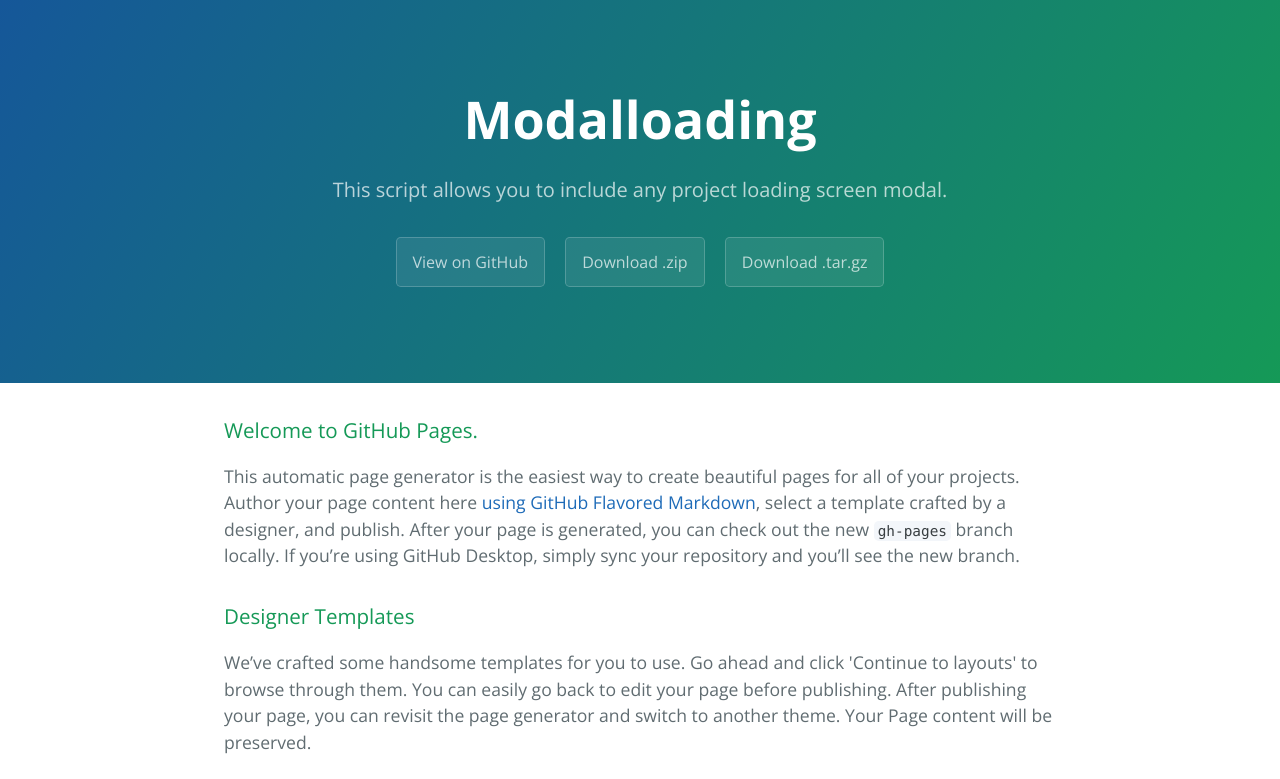
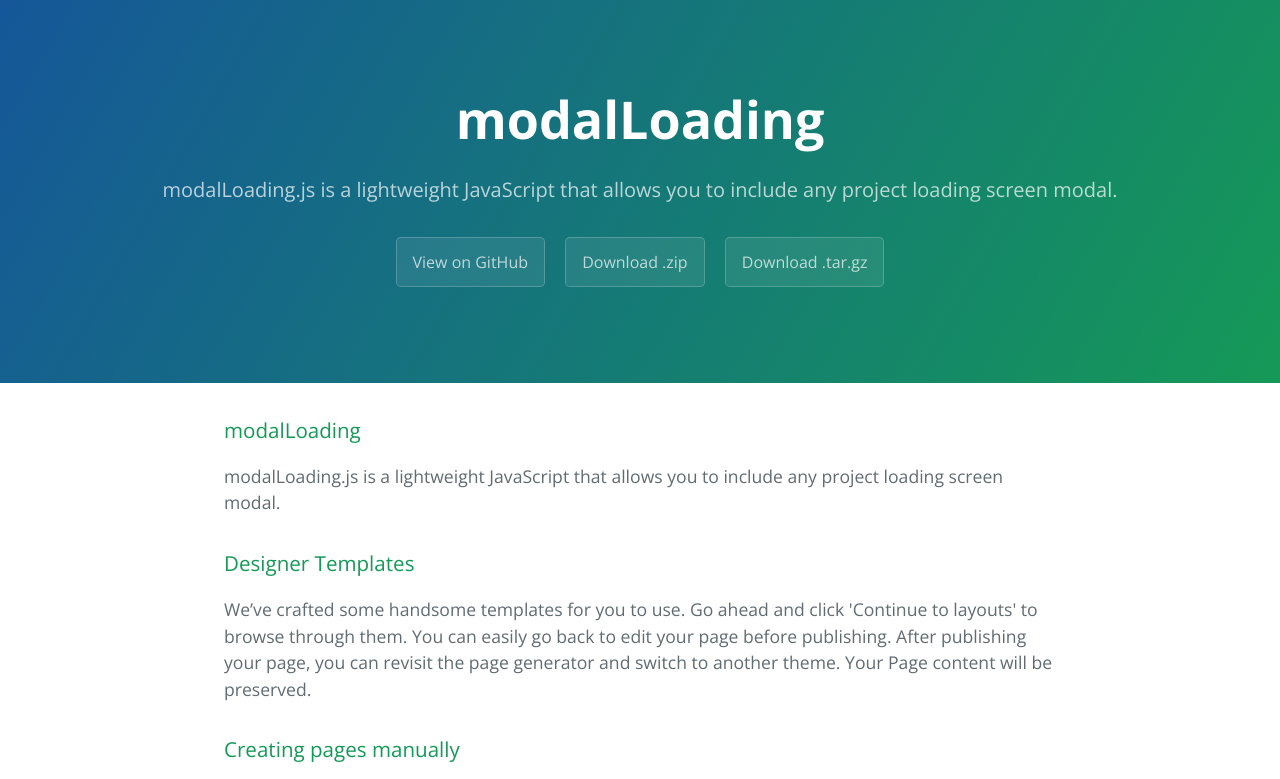
Before and after one commit to fpmweb/modalLoading, a plain HTML site: page index.html in a window 1280 px wide. Shown: the top 779 px of the page. Drawn offline with nearby package versions, Linux system fonts and the light colour scheme.

Commit message:
Update index.html

```diff
--- a/index.html
+++ b/index.html
@@ -2,7 +2,7 @@
 <html lang="en-us">
   <head>
     <meta charset="UTF-8">
-    <title>Modalloading by fpmweb</title>
+    <title>modalLoading by fpmweb</title>
     <meta name="viewport" content="width=device-width, initial-scale=1">
     <link rel="stylesheet" type="text/css" href="stylesheets/normalize.css" media="screen">
     <link href='https://fonts.googleapis.com/css?family=Open+Sans:400,700' rel='stylesheet' type='text/css'>
@@ -11,8 +11,8 @@
   </head>
   <body>
     <section class="page-header">
-      <h1 class="project-name">Modalloading</h1>
-      <h2 class="project-tagline">This script allows you to include any project loading screen modal.</h2>
+      <h1 class="project-name">modalLoading</h1>
+      <h2 class="project-tagline">modalLoading.js is a lightweight JavaScript that allows you to include any project loading screen modal.</h2>
       <a href="https://github.com/fpmweb/modalLoading" class="btn">View on GitHub</a>
       <a href="https://github.com/fpmweb/modalLoading/zipball/master" class="btn">Download .zip</a>
       <a href="https://github.com/fpmweb/modalLoading/tarball/master" class="btn">Download .tar.gz</a>
@@ -20,9 +20,9 @@
 
     <section class="main-content">
       <h3>
-<a id="welcome-to-github-pages" class="anchor" href="#welcome-to-github-pages" aria-hidden="true"><span aria-hidden="true" class="octicon octicon-link"></span></a>Welcome to GitHub Pages.</h3>
+<a id="welcome-to-github-pages" class="anchor" href="#welcome-to-github-pages" aria-hidden="true"><span aria-hidden="true" class="octicon octicon-link"></span></a>modalLoading</h3>
 
-<p>This automatic page generator is the easiest way to create beautiful pages for all of your projects. Author your page content here <a href="https://guides.github.com/features/mastering-markdown/">using GitHub Flavored Markdown</a>, select a template crafted by a designer, and publish. After your page is generated, you can check out the new <code>gh-pages</code> branch locally. If you’re using GitHub Desktop, simply sync your repository and you’ll see the new branch.</p>
+<p>modalLoading.js is a lightweight JavaScript that allows you to include any project loading screen modal.</p>
 
 <h3>
 <a id="designer-templates" class="anchor" href="#designer-templates" aria-hidden="true"><span aria-hidden="true" class="octicon octicon-link"></span></a>Designer Templates</h3>
```
